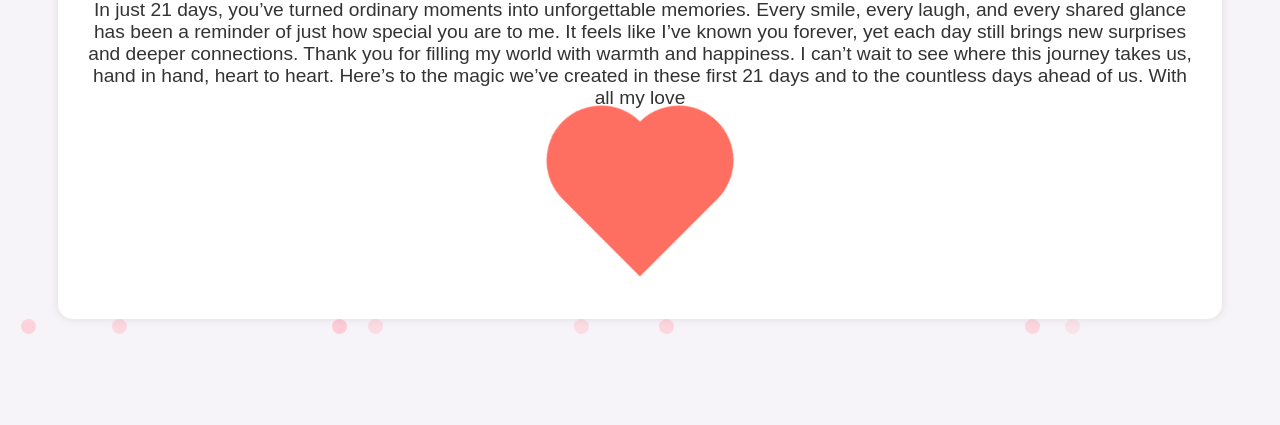
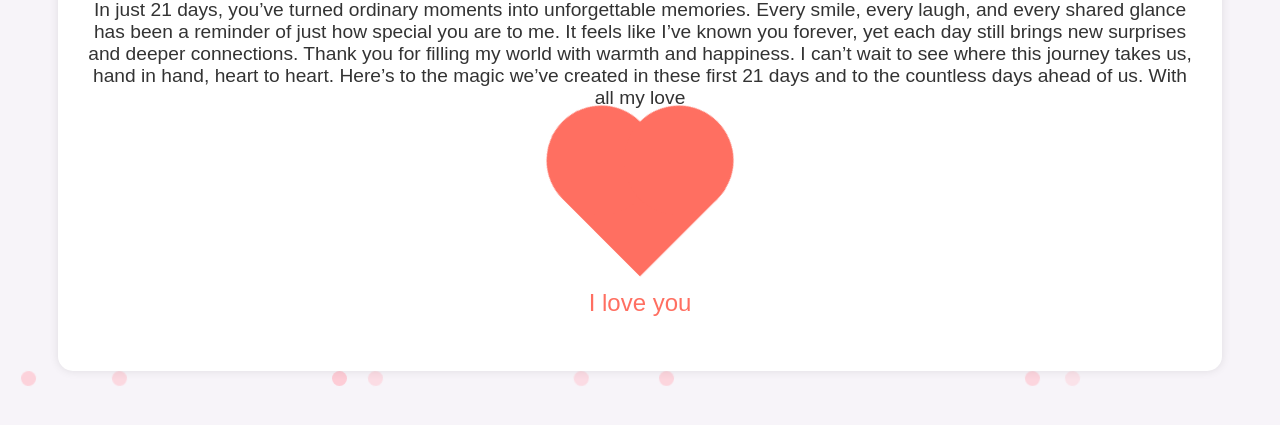
Before and after one commit to Wtfshub/21-Days, a plain HTML site: page index.html in a window 1280 px wide. Both pictures are taken after a click on the button "Click for a Surprise". Shown: the part 181-606 px from the top of the page. Drawn offline with Linux system fonts and the light colour scheme.

Commit message:
updated files

```diff
--- a/index.html
+++ b/index.html
@@ -1,27 +1,37 @@
 <!DOCTYPE html>
 <html lang="en">
   <head>
-    <meta charset="UTF-8">
-    <meta name="viewport" content="width=device-width, initial-scale=1.0">
+    <meta charset="UTF-8" />
+    <meta name="viewport" content="width=device-width, initial-scale=1.0" />
     <title>21 Days Together</title>
-    <link rel="stylesheet" href="styles.css">
+    <link rel="stylesheet" href="styles.css" />
   </head>
   <body>
     <div class="container">
       <h1>21 Days Together</h1>
-        <p class="message">In just 21 days, you’ve turned ordinary moments into unforgettable memories. Every smile, every laugh, and every shared glance has been a reminder of just how special you are to me. It feels like I’ve known you forever, yet each day still brings new surprises and deeper connections.
-
-            Thank you for filling my world with warmth and happiness. I can’t wait to see where this journey takes us, hand in hand, heart to heart. Here’s to the magic we’ve created in these first 21 days and to the countless days ahead of us.
-
-            With all my love</p>
+      <p class="message">
+        In just 21 days, you’ve turned ordinary moments into unforgettable
+        memories. Every smile, every laugh, and every shared glance has been a
+        reminder of just how special you are to me. It feels like I’ve known you
+        forever, yet each day still brings new surprises and deeper connections.
+        Thank you for filling my world with warmth and happiness. I can’t wait
+        to see where this journey takes us, hand in hand, heart to heart. Here’s
+        to the magic we’ve created in these first 21 days and to the countless
+        days ahead of us. With all my love
+      </p>
       <button onclick="startSurprise()">Click for a Surprise</button>
       <div class="heart" id="heart">
+
         <!-- <div class="ecg-background"></div> -->
       </div>
+      <p class="love-message">I love you</p>
     </div>
 
     <!-- Hidden audio element for playing the song -->
-    <audio id="dandelions-song" src="D:\css\Ruth B. - Dandelions (Lyrics)_WgTMeICssXY.mp3"></audio>
+    <audio
+      id="dandelions-song"
+      src="D:\css\Ruth B. - Dandelions (Lyrics)_WgTMeICssXY.mp3"
+    ></audio>
 
     <script src="script.js"></script>
   </body>
--- a/script.js
+++ b/script.js
@@ -6,6 +6,7 @@ function startSurprise() {
     // Display and animate the heart
     var heart = document.getElementById('heart');
     heart.style.display = 'block';
+    heart.classList.add('shown'); // Add class to trigger love message
 
     // Start falling petals
     setInterval(createPetal, 300);
--- a/styles.css
+++ b/styles.css
@@ -73,6 +73,17 @@ button:hover {
 .heart::after {
     top: 0;
     left: 50px;
+}
+.love-message {
+    text-align: center;
+    font-size: 24px;
+    color: #ff6f61;
+    margin-top: 20px;
+    display: none; /* Initially hidden, will appear when the heart is shown */
+}
+
+.heart.shown + .love-message {
+    display: block;
 }
 
 /* ECG Line inside the heart */
```
Lines whose indentation alone changed are shown as unchanged.
